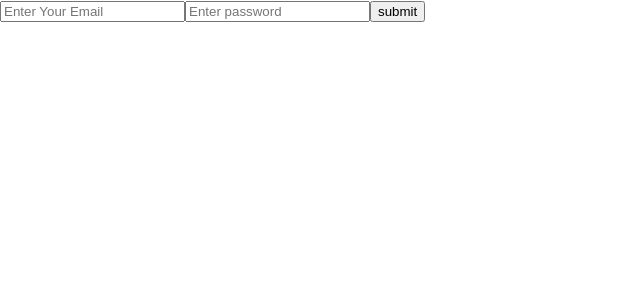
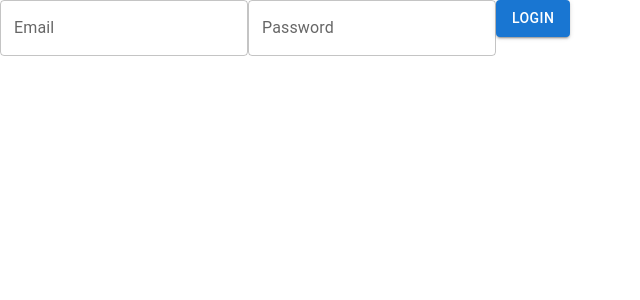
Before and after one commit to RakshitPatel910/Movie-Music-Book-Recc-WebApp, a React (Create React App) app: page / in a window 1280 px wide. Shown: the top 300 px of the page, without its empty margins (0-640 px from the left). Built offline with nearby package versions, Linux system fonts and the light colour scheme.

Commit message:
new chjanges

```diff
--- a/src/components/signup/signup.js
+++ b/src/components/signup/signup.js
@@ -1,16 +1,26 @@
-import React from 'react';
+import * as React from "react";
+import Button from "@mui/material/Button";
+import TextField from "@mui/material/TextField";
+import customCss from './style.js'
+// import { makeStyles } from "@material-ui/core/styles";
 // import { useState } from "react"
-function Signup(){
-    // const {isLogin,setIsLogin} = useState(false);
-    return(
-        <>
-                <div className="signup-container">
-                    <input type="email" name="" id="" placeholder="Enter Your Email"/>
-                    <input type="password" name="" id="" placeholder="Enter password"/>
-                    <button type="submit" >submit</button>
-                </div>
-        </>
-    )
+function Signup() {
+  // const {isLogin,setIsLogin} = useState(false);
+  const classes = customCss()
+  return (
+    <>
+      <div className="signup-container">
+        <TextField id="outlined-basic" label="Email" variant="outlined" />
+        <TextField
+          id="outlined-password-input"
+          label="Password"
+          type="password"
+          autoComplete="current-password"
+        />
+        <Button className={classes.Button} variant="contained">Login</Button>
+      </div>
+    </>
+  );
 }
 
-export default Signup
+export default Signup;
--- a/src/components/signup/style.js
+++ b/src/components/signup/style.js
@@ -1 +1,10 @@
-export default signStyle()
+// import * as React from 'react';
+import { makeStyles } from '@material-ui/core/styles';
+// import Button from "@mui/material/Button";
+import { red } from '@mui/material/colors';
+
+export default makeStyles(()=>({
+    Button:{
+        backgroundcolor: red,
+    }
+}));
```
Also changed, not shown: package.json (+6 -1 lines), 1 other file (tests, documents, lock files or other folders).
